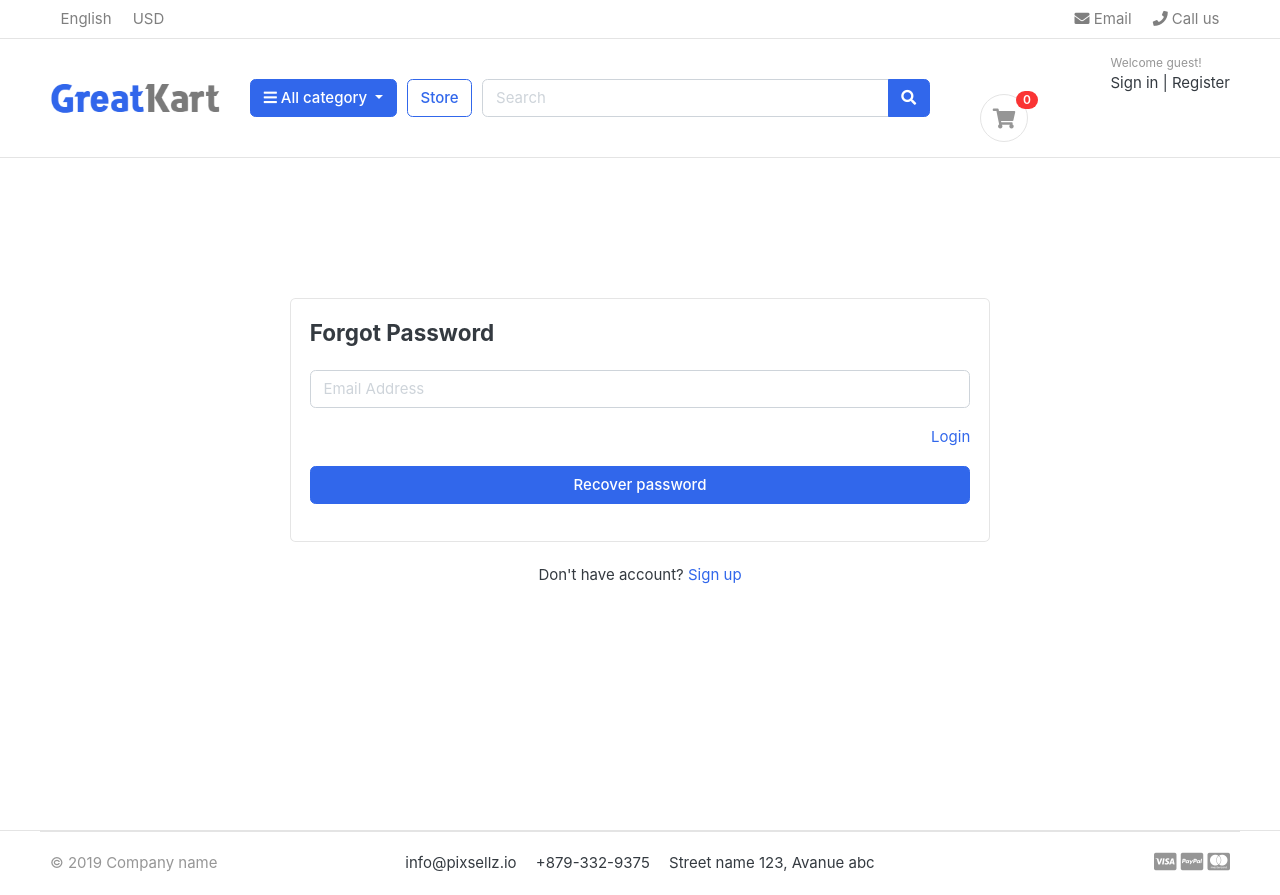
After one commit to toshioxgnu/EcommerceDjango, a Django app: page /accounts/forgotPassword/ in a window 1280 px wide. The commit adds this page. Run offline with Django 4.2, Linux system fonts and the light colour scheme; data that the repository does not hold is empty; some libraries are stand-ins or nearby versions; some web fonts are replaced.

Commit message:
reset password email generated

```diff
--- a/accounts/urls.py
+++ b/accounts/urls.py
@@ -4,9 +4,13 @@ from . import views
 urlpatterns = [
     path('register/',views.register, name='register'),
     path('login/',views.login, name='login'),
+    path('forgotPassword/', views.forgotPassword, name='forgotPassword'),
+    path('resetPassword/', views.resetPassword, name='resetPassword'),
     path('logout/',views.logout, name='logout'),
     path('dashboard/',views.dashboard, name='dashboard'),
     path('', views.dashboard, name='dashboard'),
 
-    path('activate/<uidb64>/<token>', views.activate, name='activate')
+    path('activate/<uidb64>/<token>', views.activate, name='activate'),
+    path('resetPasswordValidate/<uidb64>/<token>', views.activate, name='resetPasswordValidate'),
+
 ]
--- a/accounts/views.py
+++ b/accounts/views.py
@@ -7,6 +7,7 @@ from django.shortcuts import redirect, render
 from django.template.loader import render_to_string
 from django.utils.encoding import force_bytes
 from django.utils.http import urlsafe_base64_decode, urlsafe_base64_encode
+from urllib3 import HTTPResponse
 
 from accounts.forms import RegistrationForm
 from accounts.models import Account
@@ -101,3 +102,69 @@ def activate(request, uidb64, token):
 @login_required(login_url='login')
 def dashboard(request):
     return render(request, 'accounts/dashboard.html')
+
+
+def forgotPassword(request):
+    if request.method == 'POST':
+        email = request.POST['email']
+        # trim email
+        email = email.strip()
+        if Account.objects.filter(email=email).exists():
+            user = Account.objects.get(email__exact = email)
+
+             # Reset Password Email
+            current_site = get_current_site(request)
+            mail_subject = 'Reset Your Password '
+            message = render_to_string('accounts/resetPasswordEmail.html', {
+                'user': user,
+                'domain': current_site,
+                'uid': urlsafe_base64_encode(force_bytes(user.pk)),
+                'token': default_token_generator.make_token(user)
+            })
+            to_email = email
+            send_email = EmailMessage(mail_subject, message, to=[to_email])
+            send_email.send()
+
+            messages.success(request, 'Password reset email has been sent to your email addres. Please check. ')
+            return redirect('/accounts/login')
+
+        else:
+            messages.error(request, 'Account does not exist')
+            return redirect('login')
+
+    return render(request, 'accounts/forgotPassword.html')
+
+def resetPasswordValidate(request, uidb64, token):
+
+    try:
+        uid = urlsafe_base64_decode(uidb64).decode()
+        user = Account._default_manager.get(pk=uid)
+    except(TypeError, ValueError, OverflowError, Account.DoesNotExist):
+        user = None
+
+    if user is not None and default_token_generator.check_token(user, token):
+        request.session['uid'] = uid
+        messages.success(request, 'Please reset your password')
+        return redirect('resetPassword')
+    else:
+       messages.error(request, 'This link is expired')
+       return redirect('login')
+
+
+def resetPassword(request):
+    if request.method == 'POST':
+        password = request.POST['password']
+        confirm_password = request.POST['confirm_password']
+
+        if password == confirm_password:
+            uid = request.session.get('uid')
+            user = Account.objects.get(pk=uid)
+            user.set_password(password)
+            user.save()
+            messages.success(request, 'Password reset successfull')
+            return redirect('login')
+        else:
+            messages.error(request, 'Password do not match')
+            return redirect('resetPassword')
+    else:
+        return render(request, 'accounts/resetPassword.html')
--- /dev/null
+++ b/templates/accounts/forgotPassword.html
@@ -0,0 +1,44 @@
+{% extends 'base.html' %} {% load static %} {% block content %}
+
+<!-- ========================= SECTION CONTENT ========================= -->
+<section class="section-conten padding-y" style="min-height: 84vh">
+
+
+  <div class="card mx-auto" style="max-width: 700px; margin-top: 100px">
+
+    <div class="card-body">
+      <h4 class="card-title mb-4">Forgot Password</h4>
+      <form action="{% url 'forgotPassword' %}" method="POST">
+        {% include 'includes/alerts.html' %}
+        {% csrf_token %}
+        <div class="form-group">
+          <input
+            type="email"
+            class="form-control"
+            placeholder="Email Address"
+            name="email"
+          />
+        </div>
+
+        <div class="form-group">
+          <a href="{% url 'login' %}" class="float-right">Login </a>
+        </div>
+        <!-- form-group form-check .// -->
+        <div class="form-group">
+          <button type="submit" class="btn btn-primary btn-block">Recover password</button>
+        </div>
+        <!-- form-group// -->
+      </form>
+    </div>
+    <!-- card-body.// -->
+  </div>
+  <!-- card .// -->
+
+  <p class="text-center mt-4">
+    Don't have account? <a href="{% url 'register' %}">Sign up</a>
+  </p>
+  <br /><br />
+
+</section>
+
+{% endblock %}
--- a/templates/accounts/login.html
+++ b/templates/accounts/login.html
@@ -40,7 +40,7 @@
         <!-- form-group// -->
 
         <div class="form-group">
-          <a href="#" class="float-right">Forgot password?</a>
+          <a href="{% url 'forgotPassword' %}" class="float-right">Forgot password?</a>
         </div>
         <!-- form-group form-check .// -->
         <div class="form-group">
```
Also changed, not shown: templates/accounts/resetPasswordEmail.html (added, +16 -0 lines).
